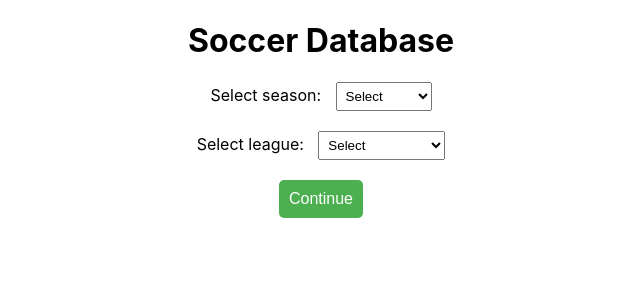
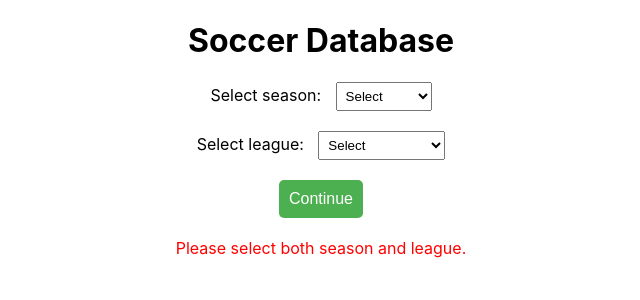
Before and after one commit to syanase-calpoly/Golazo, a React (Create React App) app in the folder my-app/: page / in a window 1280 px wide. Both pictures are taken after a click on the button "Continue". Shown: the top 300 px of the page, without its empty margins (319-959 px from the left). Built offline with nearby package versions, Linux system fonts and the light colour scheme.

Commit message:
updated readme and added better error checking

```diff
--- a/my-app/src/App.js
+++ b/my-app/src/App.js
@@ -3,8 +3,7 @@ import { BrowserRouter as Router, Route, Routes, Link } from "react-router-dom";
 import "./App.css";
 import TeamDetailsPage from "./TeamDetailsPage";
 
-// Create a new component for the main page content
-const MainPage = ({ season, league, handleSelect1, handleSelect2, handleContinue, leagueInfo }) => (
+const MainPage = ({ season, league, handleSelect1, handleSelect2, handleContinue, leagueInfo, error }) => (
   <div className="App" style={{ textAlign: "center", margin: "20px" }}>
     <div style={{ marginBottom: "20px" }}>
       <h1>Soccer Database</h1>
@@ -53,6 +52,12 @@ const MainPage = ({ season, league, handleSelect1, handleSelect2, handleContinue
       Continue
     </button>
 
+    {error && (
+      <div style={{ marginTop: "20px", color: "red" }}>
+        {error}
+      </div>
+    )}
+
     {leagueInfo && !leagueInfo.teamDetails && (
       <div style={{ marginTop: "20px" }}>
         <h2>League Information</h2>
@@ -91,6 +96,7 @@ function App() {
   const [season, setSelectedItem1] = useState(null);
   const [league, setSelectedItem2] = useState(null);
   const [leagueInfo, setLeagueInfo] = useState(null);
+  const [error, setError] = useState(null);
 
   const handleSelect1 = (item) => {
     setSelectedItem1(item);
@@ -101,10 +107,8 @@ function App() {
   };
 
   const handleContinue = async () => {
-    // Make a request to the backend to get information about the selected league
     if (!season || !league) {
-      console.error("Please select both season and league.");
-      // You can also show a user-friendly error message
+      setError("Please select both season and league.");
       return;
     }
 
@@ -115,30 +119,26 @@ function App() {
       const data = await response.json();
 
       if (data === null || data.length === 0) {
-        console.error("No data found for the selected league and season.");
-        // You can also show a user-friendly error message
+        setError("No data found for the selected league and season.");
         return;
       }
 
       console.log("League information:", data);
-
-      // Update the state with the fetched data
       setLeagueInfo(data);
+      setError(null);
     } catch (error) {
-      console.error("Error fetching league information:", error);
+      setError("Error fetching league information: " + error.message);
     }
   };
 
   return (
     <Router>
       <Routes>
-        {/* Route for the main page */}
         <Route
           path="/"
-          element={<MainPage season={season} league={league} handleSelect1={handleSelect1} handleSelect2={handleSelect2} handleContinue={handleContinue} leagueInfo={leagueInfo} />}
+          element={<MainPage season={season} league={league} handleSelect1={handleSelect1} handleSelect2={handleSelect2} handleContinue={handleContinue} leagueInfo={leagueInfo} error={error} />}
         />
 
-        {/* Route for the team details page */}
         <Route
           path="/team/:teamName"
           element={<TeamDetailsPage season={season} />}
--- a/my-app/src/TeamDetailsPage.js
+++ b/my-app/src/TeamDetailsPage.js
@@ -1,4 +1,3 @@
-// TeamDetailsPage.jsx
 import React, { useEffect, useState } from "react";
 import { useParams } from "react-router-dom";
 
@@ -8,17 +7,19 @@ function TeamDetailsPage({ season }) {
   const [playerDetails, setPlayerDetails] = useState(null);
   const [managerDetails, setManagerDetails] = useState(null);
   const [selectedSeason, setSelectedSeason] = useState(season);
+  const [error, setError] = useState(null);
 
   useEffect(() => {
     const fetchTeamDetails = async () => {
       try {
+        setError(null); // Reset error state
+
         const teamResponse = await fetch(
           `http://localhost:8800/team/${teamName}/${selectedSeason}`
         );
         const teamDetails = await teamResponse.json();
         if (teamDetails === null || teamDetails.length === 0) {
-          console.error("No match stats found for the selected team and season.");
-          // You can also show a user-friendly error message
+          setError("No match stats found for the selected team and season.");
           return;
         }
         setTeamDetails(teamDetails);
@@ -28,8 +29,7 @@ function TeamDetailsPage({ season }) {
         );
         const playerDetails = await playerResponse.json();
         if (playerDetails === null || playerDetails.length === 0) {
-          console.error("No players found for the selected team and season.");
-          // You can also show a user-friendly error message
+          setError("No players found for the selected team and season.");
           return;
         }
 
@@ -40,13 +40,12 @@ function TeamDetailsPage({ season }) {
         );
         const managerDetails = await managerResponse.json();
         if (managerDetails === null || managerDetails.length === 0) {
-          console.error("No managers found for the selected team and season.");
-          // You can also show a user-friendly error message
+          setError("No managers found for the selected team and season.");
           return;
         }
         setManagerDetails(managerDetails);
       } catch (error) {
-        console.error("Error fetching details:", error);
+        setError("Error fetching details: " + error.message);
       }
     };
 
@@ -74,11 +73,13 @@ function TeamDetailsPage({ season }) {
           <option value="2020-2021">2020-2021</option>
         </select>
       </div>
+
+      {error && <div style={{ color: "red", marginBottom: "20px" }}>{error}</div>}
+
       <h3>Match Details</h3>
 
       {teamDetails && (
         <div className="table-container">
-
           <table>
             <thead>
               <tr>
@@ -99,7 +100,7 @@ function TeamDetailsPage({ season }) {
           </table>
         </div>
       )}
-      <h3 >Players Details</h3>
+      <h3>Players Details</h3>
 
       {playerDetails && (
         <div className="table-container">
@@ -124,7 +125,7 @@ function TeamDetailsPage({ season }) {
         </div>
       )}
 
-      <h3 >Manager Details</h3>
+      <h3>Manager Details</h3>
 
       {managerDetails && (
         <div className="table-container">
```
Also changed, not shown: 2 other files (tests, documents, lock files or other folders).
